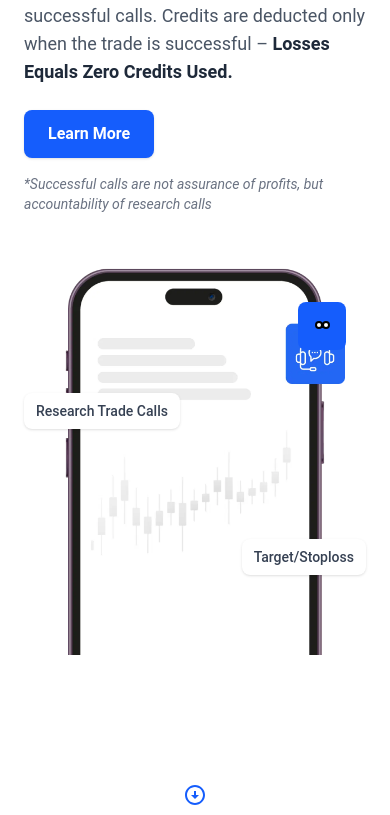
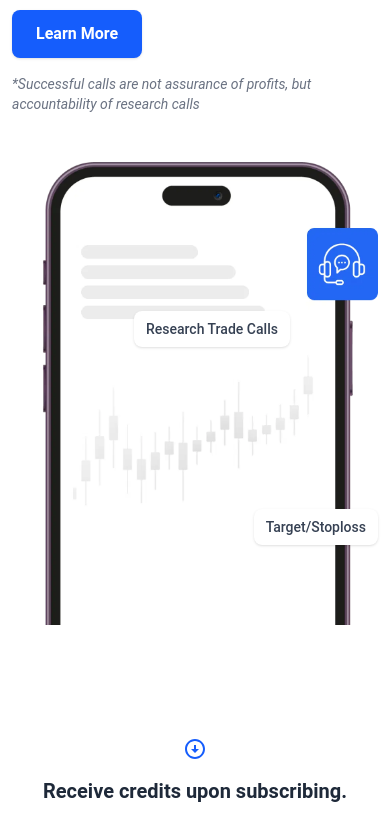
Before and after one commit to Coader-Sasmi/Dalal-Street, a Next.js app: page / in a window 390 px wide. Shown: the part 1169-1984 px from the top of the page. Built offline with nearby package versions, Linux system fonts and the light colour scheme.

Commit message:
CreditsModel responsive done

```diff
--- a/src/components/home/CreditsModel.tsx
+++ b/src/components/home/CreditsModel.tsx
@@ -4,12 +4,12 @@ import Image from "next/image";
 
 export default function CreditsModel() {
   return (
-    <section className="bg-white py-16 px-6 lg:px-20">
-      <div className="grid grid-cols-1 lg:grid-cols-2 gap-12 items-center">
+    <section className="main-container bg-white py-12">
+      <div className="flex lg:flex-row flex-col justify-between gap-10 items-center">
 
         {/* Left Side */}
-        <div>
-          <h2 className="text-4xl font-extrabold text-gray-900 leading-snug">
+        <div className="w-full">
+          <h2 className="lg:text-5xl text-2xl font-bold text-gray-900">
             What is Credits-Based <br /> Subscription Model?
           </h2>
           <p className="mt-4 text-gray-600 text-lg">
@@ -32,36 +32,18 @@ export default function CreditsModel() {
         </div>
 
         {/* Right Side - Phone Mockup with Floating Labels */}
-        <div className="relative flex justify-center">
+        <div className="w-full relative flex justify-end">
           <Image
             src="/home2.webp"
             alt="Credits Subscription Model"
-            width={300}
-            height={500}
+            width={360}
+            height={400}
             className="rounded-xl"
           />
 
           {/* Floating Label - Research Calls */}
-          <div className="absolute left-0 top-1/3 bg-white shadow px-3 py-2 rounded-lg text-sm font-medium text-gray-700">
+          <div className="absolute left-1/3 top-1/3 bg-white shadow px-3 py-2 rounded-lg text-sm font-medium text-gray-700">
             Research Trade Calls
-          </div>
-
-          {/* Floating Label - Icon */}
-          <div className="absolute right-5 top-10 bg-blue-600 p-3 rounded-lg">
-            <svg
-              xmlns="http://www.w3.org/2000/svg"
-              fill="white"
-              viewBox="0 0 24 24"
-              strokeWidth="2"
-              stroke="currentColor"
-              className="w-6 h-6"
-            >
-              <path
-                strokeLinecap="round"
-                strokeLinejoin="round"
-                d="M12 11c0 1.657-1.343 3-3 3S6 12.657 6 11s1.343-3 3-3 3 1.343 3 3zM19 11c0 1.657-1.343 3-3 3s-3-1.343-3-3 1.343-3 3-3 3 1.343 3 3z"
-              />
-            </svg>
           </div>
 
           {/* Floating Label - Target/Stoploss */}
```
